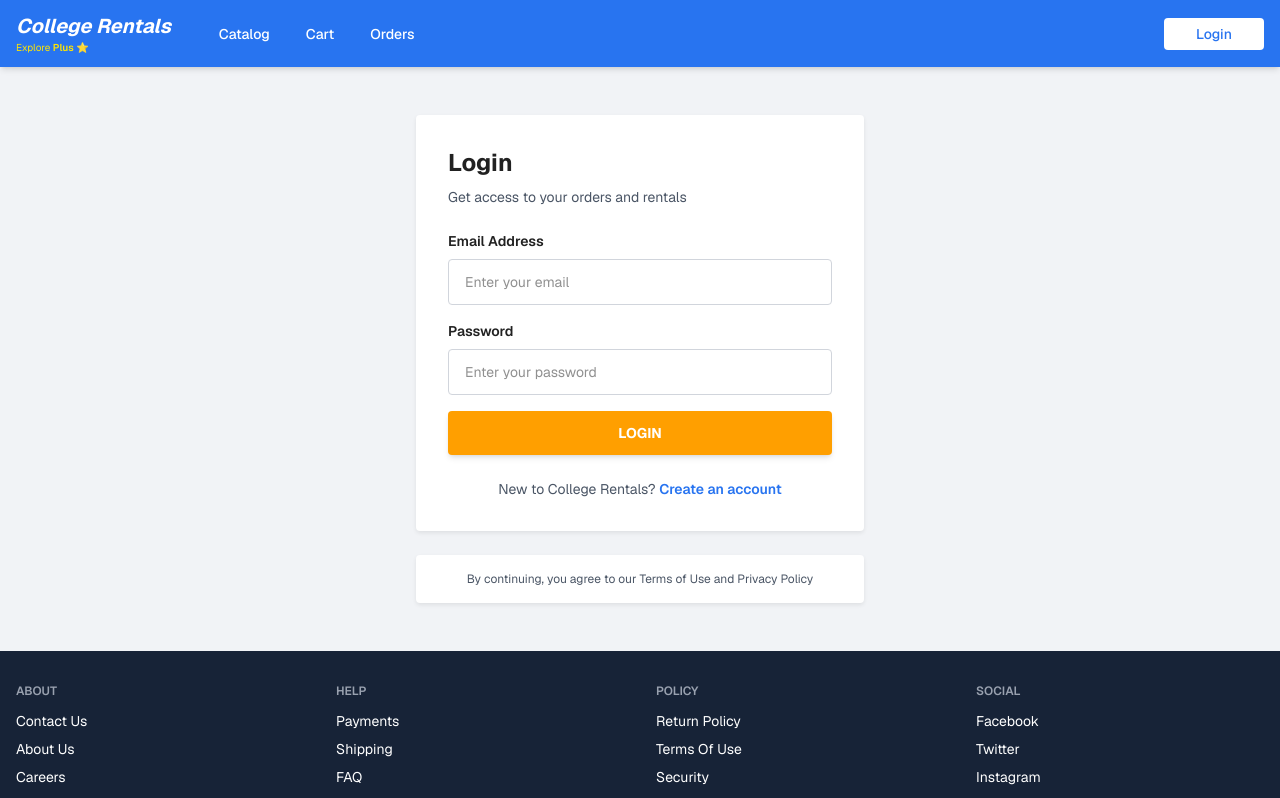
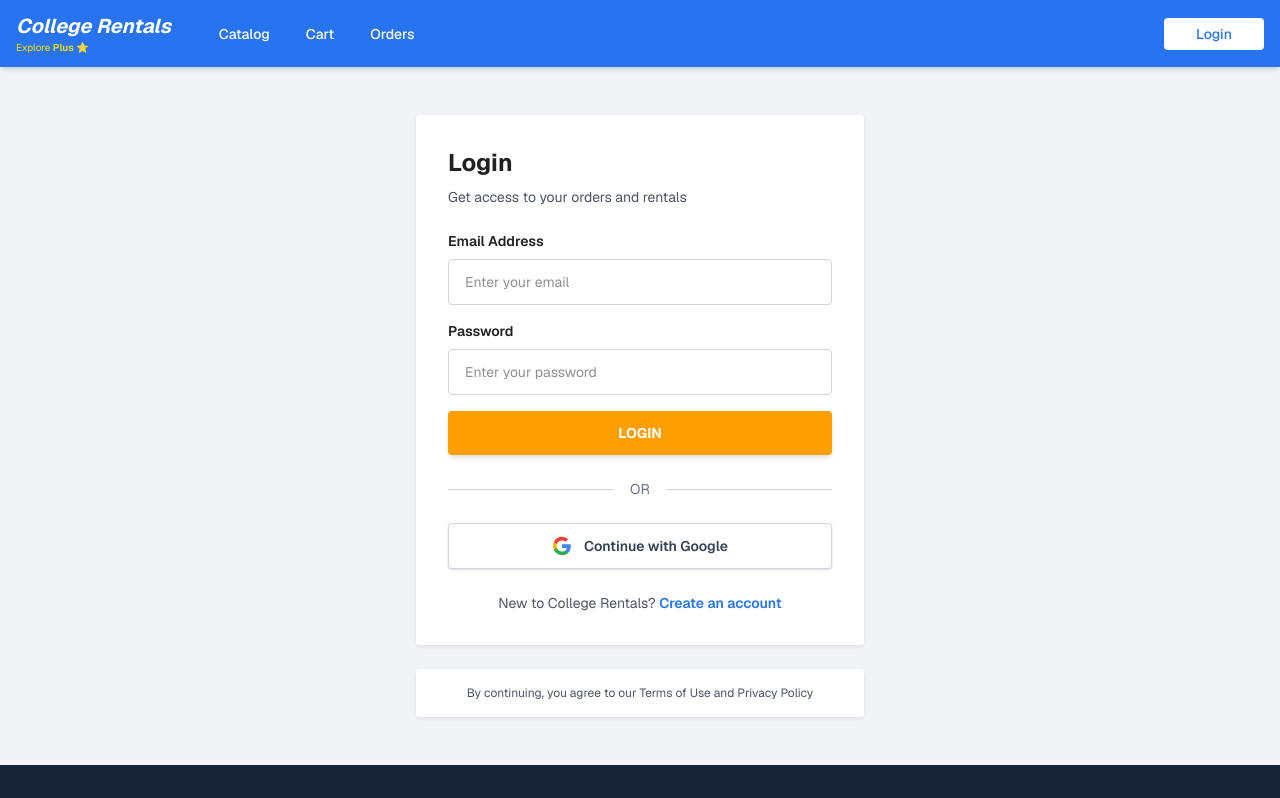
Before and after one commit to Vijayram7411/college-rental-platform, a Next.js app: page /login in a window 1280 px wide. Shown: the top 798 px of the page. Built offline with nearby package versions, Linux system fonts and the light colour scheme; no server answers.

Commit message:
Add Google OAuth sign-in to login and register pages

```diff
--- a/src/app/login/page.tsx
+++ b/src/app/login/page.tsx
@@ -93,6 +93,39 @@
             {loading ? "Logging in..." : "LOGIN"}
           </button>
         </form>
+
+        <div className="my-6 flex items-center">
+          <div className="flex-1 border-t border-gray-300"></div>
+          <span className="px-4 text-sm text-gray-500">OR</span>
+          <div className="flex-1 border-t border-gray-300"></div>
+        </div>
+
+        <button
+          onClick={() => signIn("google", { callbackUrl })}
+          type="button"
+          className="flex w-full items-center justify-center gap-3 rounded-sm border border-gray-300 bg-white px-4 py-3 text-sm font-semibold text-gray-700 shadow-sm hover:bg-gray-50"
+        >
+          <svg className="h-5 w-5" viewBox="0 0 24 24">
+            <path
+              fill="#4285F4"
+              d="M22.56 12.25c0-.78-.07-1.53-.2-2.25H12v4.26h5.92c-.26 1.37-1.04 2.53-2.21 3.31v2.77h3.57c2.08-1.92 3.28-4.74 3.28-8.09z"
+            />
+            <path
+              fill="#34A853"
+              d="M12 23c2.97 0 5.46-.98 7.28-2.66l-3.57-2.77c-.98.66-2.23 1.06-3.71 1.06-2.86 0-5.29-1.93-6.16-4.53H2.18v2.84C3.99 20.53 7.7 23 12 23z"
+            />
+            <path
+              fill="#FBBC05"
+              d="M5.84 14.09c-.22-.66-.35-1.36-.35-2.09s.13-1.43.35-2.09V7.07H2.18C1.43 8.55 1 10.22 1 12s.43 3.45 1.18 4.93l2.85-2.22.81-.62z"
+            />
+            <path
+              fill="#EA4335"
+              d="M12 5.38c1.62 0 3.06.56 4.21 1.64l3.15-3.15C17.45 2.09 14.97 1 12 1 7.7 1 3.99 3.47 2.18 7.07l3.66 2.84c.87-2.6 3.3-4.53 6.16-4.53z"
+            />
+          </svg>
+          Continue with Google
+        </button>
+
         <div className="mt-6 text-center">
           <p className="text-sm text-gray-600">
             New to College Rentals?{" "}
--- a/src/app/register/page.tsx
+++ b/src/app/register/page.tsx
@@ -117,6 +117,39 @@
             {loading ? "Creating Account..." : "SIGN UP"}
           </button>
         </form>
+
+        <div className="my-6 flex items-center">
+          <div className="flex-1 border-t border-gray-300"></div>
+          <span className="px-4 text-sm text-gray-500">OR</span>
+          <div className="flex-1 border-t border-gray-300"></div>
+        </div>
+
+        <button
+          onClick={() => signIn("google", { callbackUrl: "/" })}
+          type="button"
+          className="flex w-full items-center justify-center gap-3 rounded-sm border border-gray-300 bg-white px-4 py-3 text-sm font-semibold text-gray-700 shadow-sm hover:bg-gray-50"
+        >
+          <svg className="h-5 w-5" viewBox="0 0 24 24">
+            <path
+              fill="#4285F4"
+              d="M22.56 12.25c0-.78-.07-1.53-.2-2.25H12v4.26h5.92c-.26 1.37-1.04 2.53-2.21 3.31v2.77h3.57c2.08-1.92 3.28-4.74 3.28-8.09z"
+            />
+            <path
+              fill="#34A853"
+              d="M12 23c2.97 0 5.46-.98 7.28-2.66l-3.57-2.77c-.98.66-2.23 1.06-3.71 1.06-2.86 0-5.29-1.93-6.16-4.53H2.18v2.84C3.99 20.53 7.7 23 12 23z"
+            />
+            <path
+              fill="#FBBC05"
+              d="M5.84 14.09c-.22-.66-.35-1.36-.35-2.09s.13-1.43.35-2.09V7.07H2.18C1.43 8.55 1 10.22 1 12s.43 3.45 1.18 4.93l2.85-2.22.81-.62z"
+            />
+            <path
+              fill="#EA4335"
+              d="M12 5.38c1.62 0 3.06.56 4.21 1.64l3.15-3.15C17.45 2.09 14.97 1 12 1 7.7 1 3.99 3.47 2.18 7.07l3.66 2.84c.87-2.6 3.3-4.53 6.16-4.53z"
+            />
+          </svg>
+          Continue with Google
+        </button>
+
         <div className="mt-6 text-center">
           <p className="text-sm text-gray-600">
             Already have an account?{" "}
--- a/src/auth.ts
+++ b/src/auth.ts
@@ -1,5 +1,6 @@
 import NextAuth from "next-auth";
 import Credentials from "next-auth/providers/credentials";
+import Google from "next-auth/providers/google";
 import { PrismaAdapter } from "@auth/prisma-adapter";
 import { compare } from "bcryptjs";
 
@@ -14,6 +15,10 @@
     signIn: "/login",
   },
   providers: [
+    Google({
+      clientId: process.env.GOOGLE_CLIENT_ID,
+      clientSecret: process.env.GOOGLE_CLIENT_SECRET,
+    }),
     Credentials({
       name: "Credentials",
       credentials: {
@@ -48,12 +53,66 @@
     }),
   ],
   callbacks: {
+    async signIn({ user, account }) {
+      // For OAuth providers (Google), assign college based on email domain
+      if (account?.provider === "google" && user.email) {
+        const emailDomain = user.email.split("@")[1]?.toLowerCase();
+
+        if (emailDomain) {
+          // Find or create college
+          let college = await prisma.college.findUnique({
+            where: { domain: emailDomain },
+          });
+
+          if (!college) {
+            const collegeName = emailDomain
+              .split(".")[0]
+              .split("-")
+              .map((word) => word.charAt(0).toUpperCase() + word.slice(1))
+              .join(" ");
+
+            college = await prisma.college.create({
+              data: {
+                name: collegeName,
+                domain: emailDomain,
+                isActive: true,
+              },
+            });
+          }
+
+          // Update user with collegeId if not set
+          const existingUser = await prisma.user.findUnique({
+            where: { email: user.email },
+          });
+
+          if (existingUser && !existingUser.collegeId) {
+            await prisma.user.update({
+              where: { id: existingUser.id },
+              data: { collegeId: college.id },
+            });
+          }
+        }
+      }
+      return true;
+    },
     async jwt({ token, user }) {
       if (user) {
         token.id = user.id;
         token.role = (user as any).role;
         token.collegeId = (user as any).collegeId;
       }
+
+      // Fetch fresh user data if collegeId is missing
+      if (!token.collegeId && token.email) {
+        const dbUser = await prisma.user.findUnique({
+          where: { email: token.email },
+        });
+        if (dbUser) {
+          token.collegeId = dbUser.collegeId;
+          token.role = dbUser.role;
+        }
+      }
+
       return token;
     },
     async session({ session, token }) {
```
Also changed, not shown: 1 other file (tests, documents, lock files or other folders).
